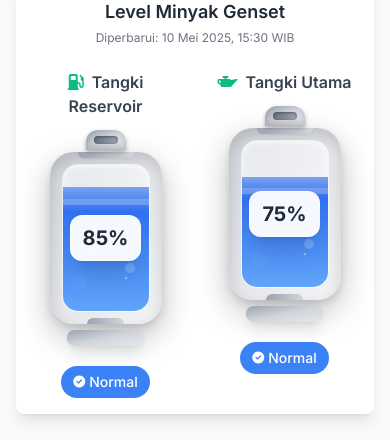
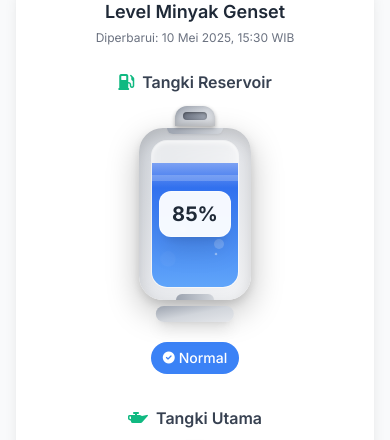
Before and after one commit to amymeij22/powerguard, a Next.js app: page / in a window 390 px wide. Shown: the part 578-1018 px from the top of the page. Built offline with nearby package versions, Linux system fonts and the light colour scheme; no server answers; the database is empty.

Commit message:
Updated FuelLevelCard.tsx

```diff
--- a/components/FuelLevelCard.tsx
+++ b/components/FuelLevelCard.tsx
@@ -140,7 +140,8 @@ export default function FuelLevelCard() {
       </div>
 
       <div className="flex flex-col items-center justify-center flex-grow">
-        <div className="flex justify-center items-start gap-8 sm:gap-12 lg:gap-16 w-full">
+        <div className="flex flex-col sm:flex-row justify-center items-center sm:items-start gap-8 sm:gap-12 lg:gap-16 w-full">
+
           {renderFuelTank(fuelLevels.reservoir, 'Tangki Reservoir', 'fas fa-gas-pump')}
           {renderFuelTank(fuelLevels.drum, 'Tangki Utama', 'fas fa-oil-can')}
         </div>
```
